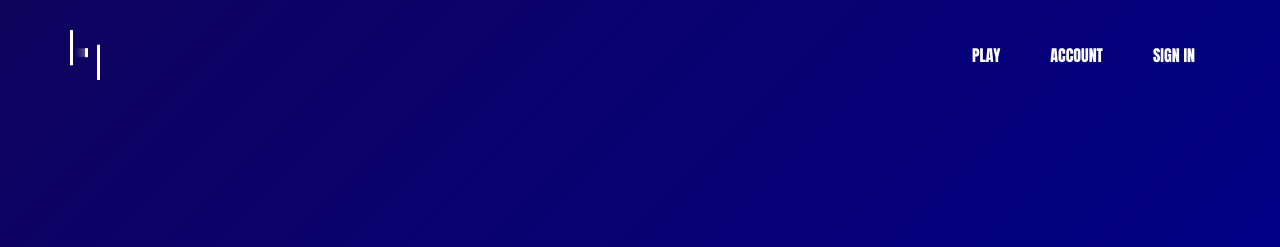
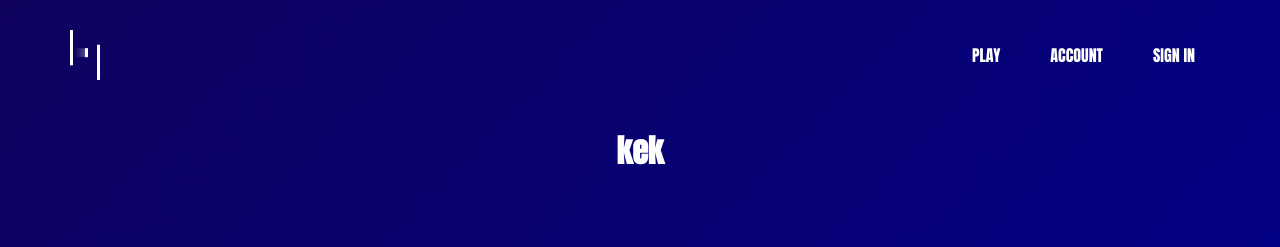
Before and after one commit to blaneart/transcendence, a React (Create React App) app in the folder front-typescript/: page /account in a window 1280 px wide. Shown: the top 247 px of the page. Built offline with nearby package versions, Linux system fonts and the light colour scheme; a web font is replaced by a local one.

Commit message:
all pages

```diff
--- a/front-typescript/src/App.tsx
+++ b/front-typescript/src/App.tsx
@@ -1,10 +1,9 @@
 import React, { useState } from 'react';
-import logo from './logo.svg';
 import { Switch, Route } from 'react-router-dom';
 import HomePage from './pages/homepage/homepage.component';
 import Header from './components/header/header.component';
 import Game from './pages/game/game.component';
-
+import AccountPage from './pages/account/account.component';
 import './App.css';
 
 interface IState {
@@ -28,7 +27,7 @@ function App() {
       <Switch>
       <Route exact path='/' component={HomePage} />
         <Route path='/play' component={Game} />
-        {/* <Route path='/account'><AccountPage user={this.state.user}/></Route> */}
+        <Route path='/account'><AccountPage user={user}/></Route>
         {/* <Route path='/signin'><SignInRegister loadUser={this.loadUser} user={this.state.user}/></Route> */}
         {/* <Route path='/sign-in' component={SignInAndSignUpPage} /> */}
         </Switch>
--- /dev/null
+++ b/front-typescript/src/components/account-info/account-info.component.tsx
@@ -0,0 +1,31 @@
+import React from 'react';
+
+import './account-info.styles.scss';
+
+
+interface ITableProps {
+    name: string,
+    score: number
+}
+
+
+interface IScoresProps {
+    wins: number,
+    loses: number,
+    games: number
+}
+const Tables: React.FC<ITableProps> = ({name, score}) => (
+    <div className='tables'>
+    <span className='name'>{name}</span>
+    <span className='score'>{score}</span>
+    </div>
+)
+const Scores: React.FC<IScoresProps> = ({wins, loses, games}) => (
+    <div className="scores">
+        <Tables name="GAMES" score={games}/>
+        <Tables name="WINS" score={wins}/>
+        <Tables name="LOSES" score={loses}/>
+    </div>
+)
+
+export default Scores;
--- /dev/null
+++ b/front-typescript/src/components/account-info/account-info.styles.scss
@@ -0,0 +1,8 @@
+.account-page {
+    width: 100%;
+    display: flex;
+    align-items: center;
+    flex-direction: column;
+    flex-wrap: wrap;
+    justify-content: space-between;
+}
--- /dev/null
+++ b/front-typescript/src/pages/account/account.component.tsx
@@ -0,0 +1,51 @@
+import React from 'react';
+import Avatar from "boring-avatars";
+import Scores from '../../components/account-info/account-info.component';
+
+import "./account.styles.scss";
+function makeid(length: number): string {
+    var result           = '';
+    var characters       = 'ABCDEFGHIJKLMNOPQRSTUVWXYZabcdefghijklmnopqrstuvwxyz0123456789';
+    var charactersLength = characters.length;
+    for ( var i = 0; i <  length; i++ ) {
+      result += characters.charAt(Math.floor(Math.random() *
+  charactersLength));
+   }
+   return result;
+  }
+
+interface IAccountPageProps {
+    user?: {
+        id: string,
+        name: string,
+        avatar: string,
+        games: number,
+        wins: number
+      } | null
+
+}
+
+const AccountPage: React.FC<IAccountPageProps> = ({user}) => {
+    return(
+    <div className='account-page'>
+        {
+        user ?
+        <div>
+        <Avatar
+        size={150}
+        name={
+            user.avatar
+        }
+        variant="beam"/>
+        <Scores wins={user.wins} games={user.games} loses={user.games - user.wins}/>
+        <h1>{user.name}</h1>
+        </div>
+        :
+        <h1>
+        kek
+        </h1>
+        }
+    </div>)
+
+    }
+export default AccountPage;
--- /dev/null
+++ b/front-typescript/src/pages/account/account.styles.scss
@@ -0,0 +1,8 @@
+.account-page {
+    width: 100%;
+    display: flex;
+    align-items: center;
+    flex-direction: column;
+    flex-wrap: wrap;
+    justify-content: space-between;
+}
```
Also changed, not shown: 1 other file (tests, documents, lock files or other folders).
